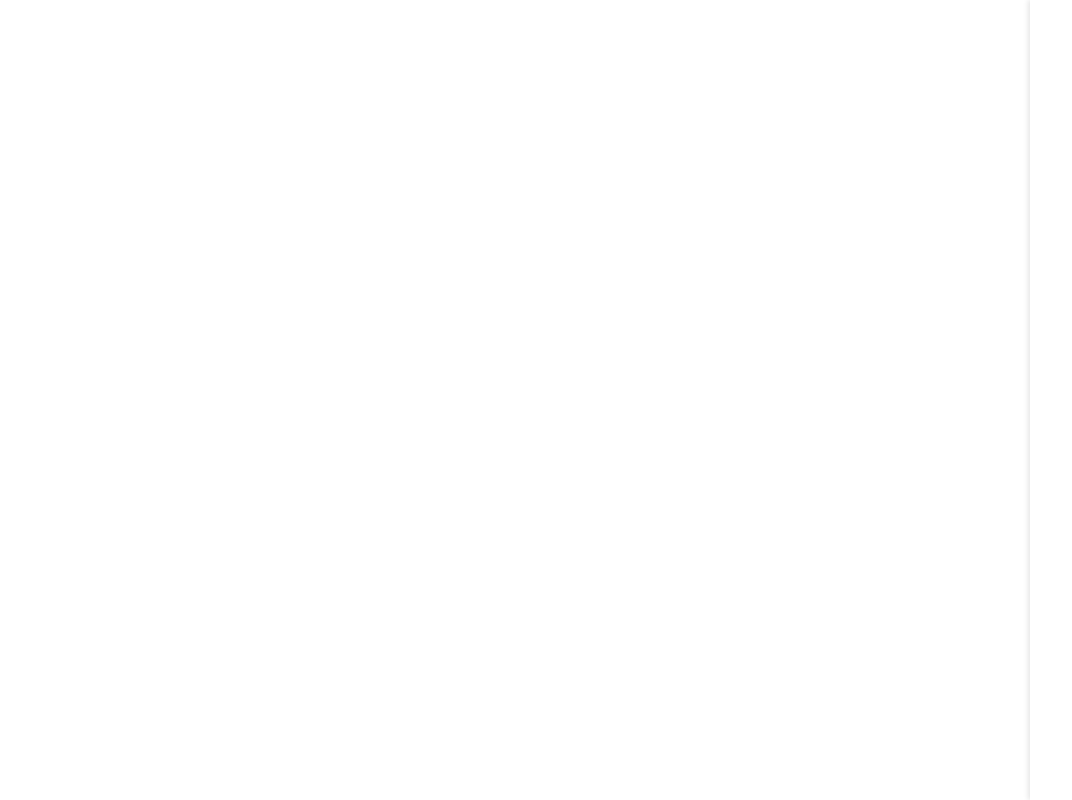
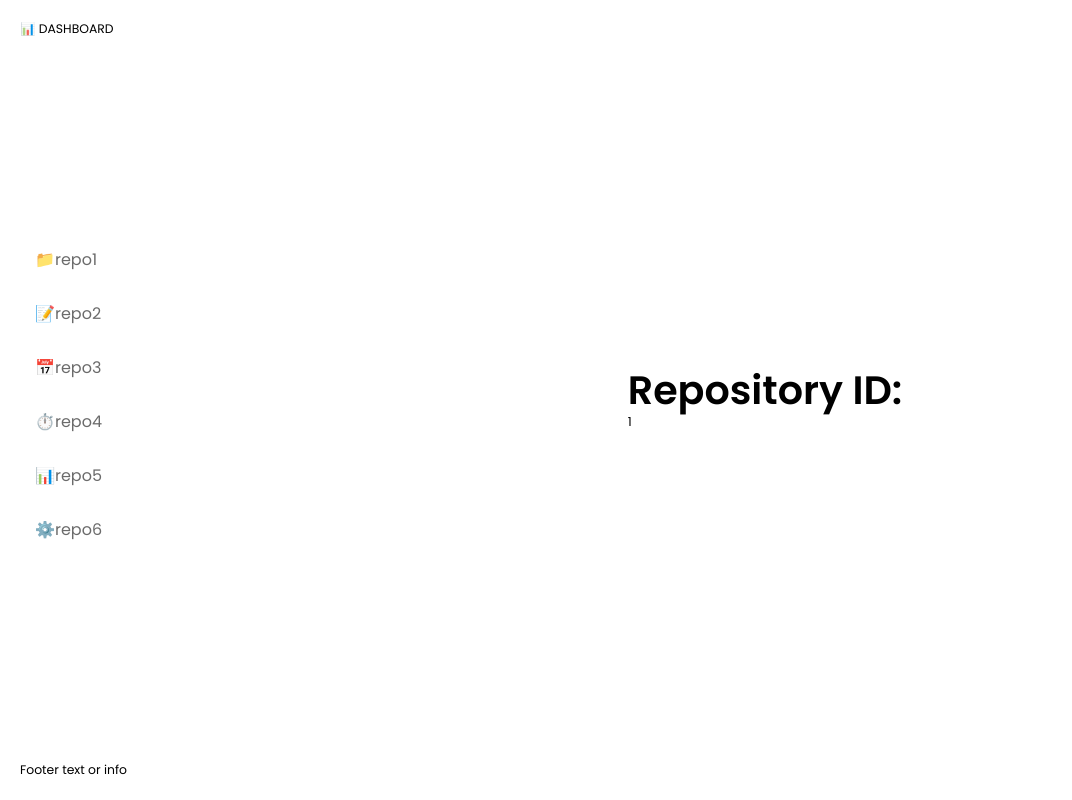
Before and after one commit to Lesn1k12/CodeBase, a React (Vite) app in the folder client/: page /repos/1 in a window 1280 px wide. Shown: the whole page, without its empty margins (0-1072 px from the left). Built offline with nearby package versions, Linux system fonts and the light colour scheme.

Commit message:
code editor component update

```diff
--- a/client/package.json
+++ b/client/package.json
@@ -10,8 +10,11 @@
     "preview": "vite preview"
   },
   "dependencies": {
+    "@codemirror/lang-javascript": "^6.2.2",
+    "@codemirror/view": "^6.36.1",
     "@headlessui/react": "^2.2.0",
     "@reduxjs/toolkit": "^2.3.0",
+    "@uiw/react-codemirror": "^4.23.7",
     "axios": "^1.7.7",
     "react": "^18.3.1",
     "react-dom": "^18.3.1",
--- a/client/src/components/repo_content/RepoContent.tsx
+++ b/client/src/components/repo_content/RepoContent.tsx
@@ -1,9 +1,17 @@
 import React from 'react'
 
-function RepoContent() {
-  return (
-    <div>RepoContent</div>
-  )
+interface RepoContentProps {
+  repoId: number;
 }
 
+function RepoContent({ repoId }: RepoContentProps) {
+  return (
+    <div>
+      <h1>Repository ID:</h1>
+      <p>{repoId}</p>
+    </div>
+  );
+}
+
+
 export default RepoContent
--- a/client/src/components/repo_sidebar/RepoSideBar.tsx
+++ b/client/src/components/repo_sidebar/RepoSideBar.tsx
@@ -1,50 +1,17 @@
 import React from "react";
+import { useNavigate } from "react-router-dom";
 import "./repoSideBar.css";
 
 function RepoSideBar() {
+  const navigate = useNavigate();
+
   const repoItems = [
-    {
-      id: 1,
-      name: "repo1",
-      icon: "📁",
-      title: "repo1",
-      link: "/repo1",
-    },
-    {
-      id: 2,
-      name: "repo2",
-      icon: "📝",
-      title: "repo2",
-      link: "/repo2",
-    },
-    {
-      id: 3,
-      name: "repo3",
-      icon: "📅",
-      title: "repo3",
-      link: "/repo3",
-    },
-    {
-      id: 4,
-      name: "repo4",
-      icon: "⏱️",
-      title: "repo4",
-      link: "/repo4",
-    },
-    {
-      id: 5,
-      name: "repo5",
-      icon: "📊",
-      title: "repo5",
-      link: "/repo5",
-    },
-    {
-      id: 6,
-      name: "repo6",
-      icon: "⚙️",
-      title: "repo6",
-      link: "/repo6",
-    },
+    { id: 1, name: "repo1", icon: "📁", title: "repo1", link: "/repos/1" },
+    { id: 2, name: "repo2", icon: "📝", title: "repo2", link: "/repos/2" },
+    { id: 3, name: "repo3", icon: "📅", title: "repo3", link: "/repos/3" },
+    { id: 4, name: "repo4", icon: "⏱️", title: "repo4", link: "/repos/4" },
+    { id: 5, name: "repo5", icon: "📊", title: "repo5", link: "/repos/5" },
+    { id: 6, name: "repo6", icon: "⚙️", title: "repo6", link: "/repos/6" },
   ];
 
   return (
@@ -53,21 +20,20 @@ function RepoSideBar() {
         <i>📊</i> DASHBOARD
       </div>
       <ul>
-        {repoItems.map((item) => {
-          return (
-            <li
-              key={item.id}
-              onClick={() =>{}}
-              className=""
-            >
-              {item.icon}
-              <span>{item.title}</span>
-            </li>
-          );
-        })}
+        {repoItems.map((item) => (
+          <li
+            key={item.id}
+            onClick={() => navigate(`/repos/${item.id}`)}
+            className="repo-item"
+          >
+            <span>{item.icon}</span>
+            <span>{item.title}</span>
+          </li>
+        ))}
       </ul>
       <div className="footer">Footer text or info</div>
     </>
   );
 }
+
 export default RepoSideBar;
--- a/client/src/pages/repo_page/RepoPage.tsx
+++ b/client/src/pages/repo_page/RepoPage.tsx
@@ -1,17 +1,27 @@
 import React from 'react'
+import { useParams } from 'react-router-dom'
+import './repoPage.css'
+import RepoSideBar from '../../components/repo_sidebar/RepoSideBar'
+import RepoContent from '../../components/repo_content/RepoContent'
+
 
 function RepoPage() {
+
+  const { repoId } = useParams();
+
   return (
     <div className="container">
       <div className="left sidebar">
+        <RepoSideBar/>
+      </div>
+      <main className="center">
+        <div className="repo_options">
 
-      </div>
-      <div className="center">
-
-      </div>
-      <div className="right sidebar">
-
-      </div>
+        </div>
+        <div className="repo_content">
+          <RepoContent repoId={repoId ? parseInt(repoId) : 0}/>
+        </div>
+      </main>
     </div>
   )
 }
```
Also changed, not shown: client/src/components/code_editor/CodeEditor.tsx (added, +52 -0 lines), client/src/components/code_input/CodeInput.tsx (deleted, +0 -9 lines), client/src/pages/update_repo/UpdateRepoPage.tsx (added, +17 -0 lines), client/src/components/code_editor/codeInput.css (added), client/src/pages/update_repo/updateRepoPage.css (added), 2 other files (tests, documents, lock files or other folders).
